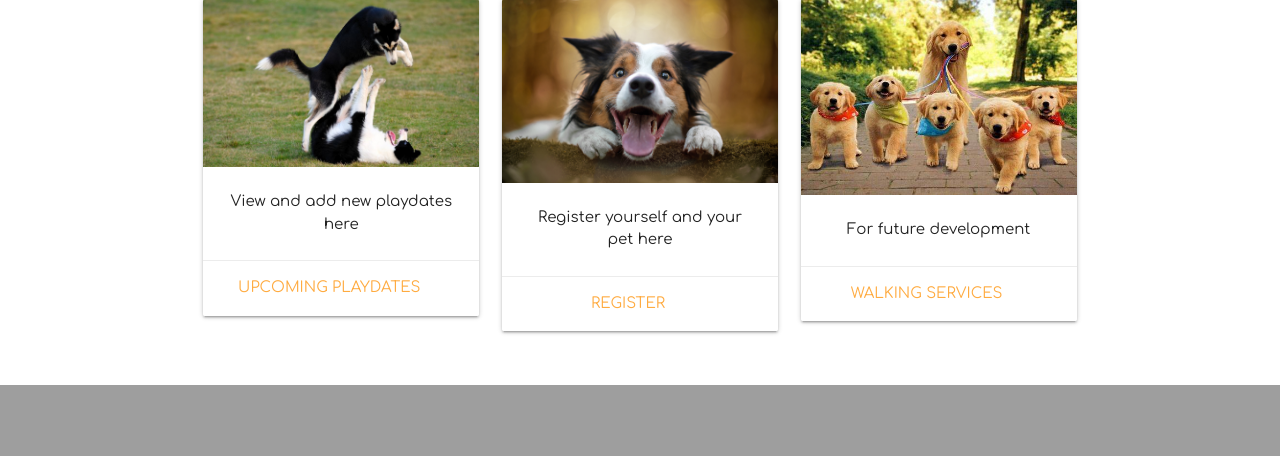
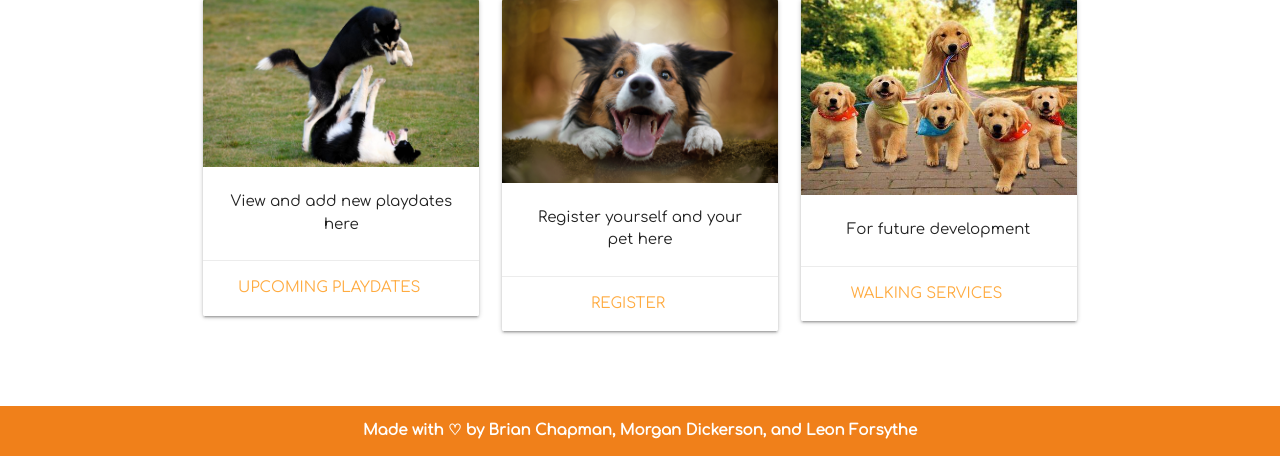
Before and after one commit to hope428/pet-playdate, a Node server app: page / in a window 1280 px wide. Shown: the part 415-871 px from the top of the page. Before the commit the page ends 800 px from the top, so only its background shows below. Run offline with Node 20, Linux system fonts and the light colour scheme; some libraries are stand-ins or nearby versions.

Commit message:
added footer

```diff
--- a/public/css/materialize.css
+++ b/public/css/materialize.css
@@ -52,3 +52,18 @@ nav .brand-logo {
       font-size: 1rem;
     }
 }
+
+.footer {
+    background-color: #f0801a;
+    position: relative;
+    bottom: 0;
+    width: 100%;
+    height: 50px;
+    padding: 1px;
+    margin-top: 5rem;
+    display: flex;
+    align-items: center;
+    justify-content: center;
+    font-weight: bold;
+    color: white;
+}
--- a/views/layouts/main.handlebars
+++ b/views/layouts/main.handlebars
@@ -52,6 +52,7 @@
   {{!--DO NOT ERASE--}}
   {{{body}}}
   </div>
+  <footer class="footer">Made with ♡ by Brian Chapman, Morgan Dickerson, and Leon Forsythe</footer>
   {{!--J Query--}}
   <script src="https://code.jquery.com/jquery-3.6.3.min.js"></script>
   <!--JavaScript at end of body for optimized loading-->
```
